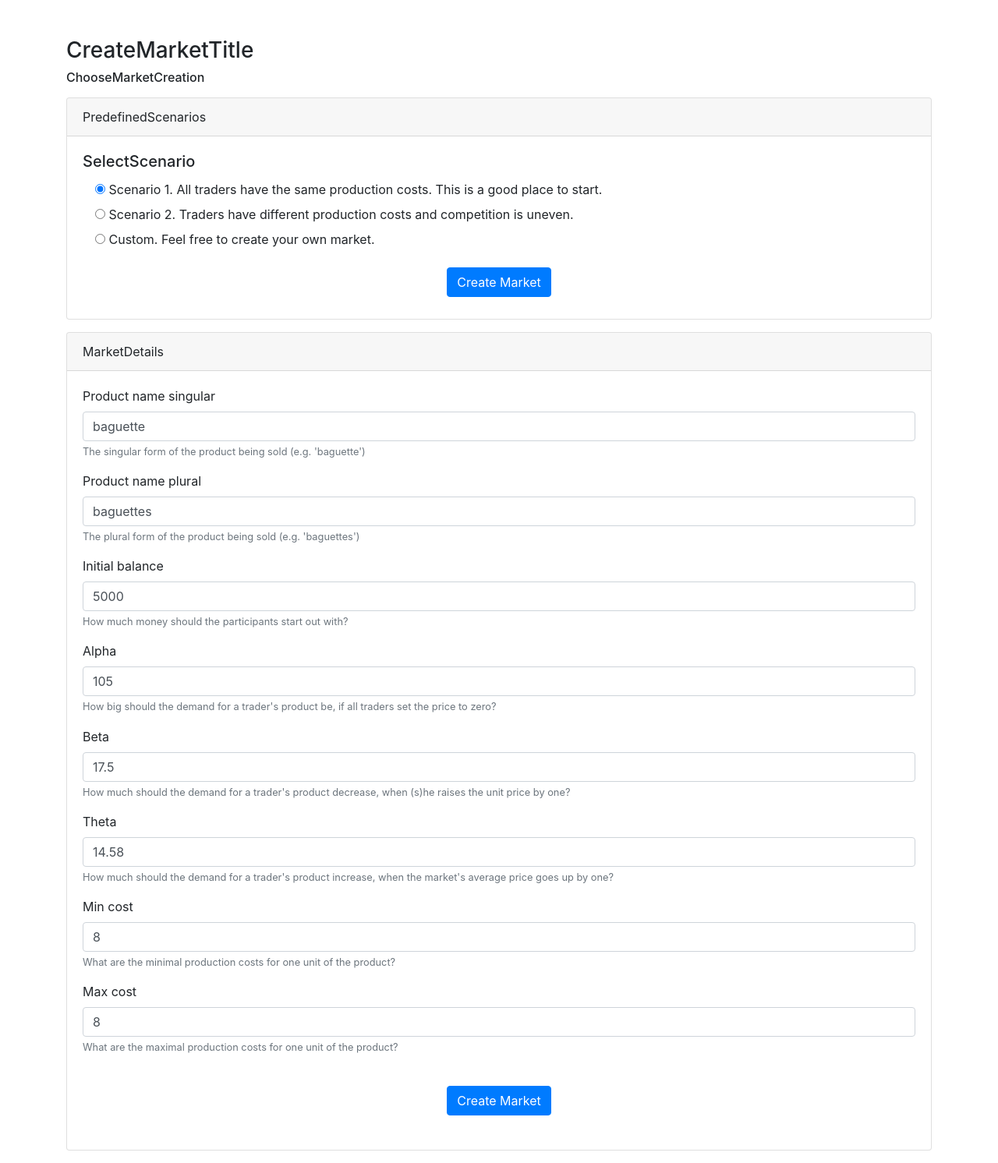
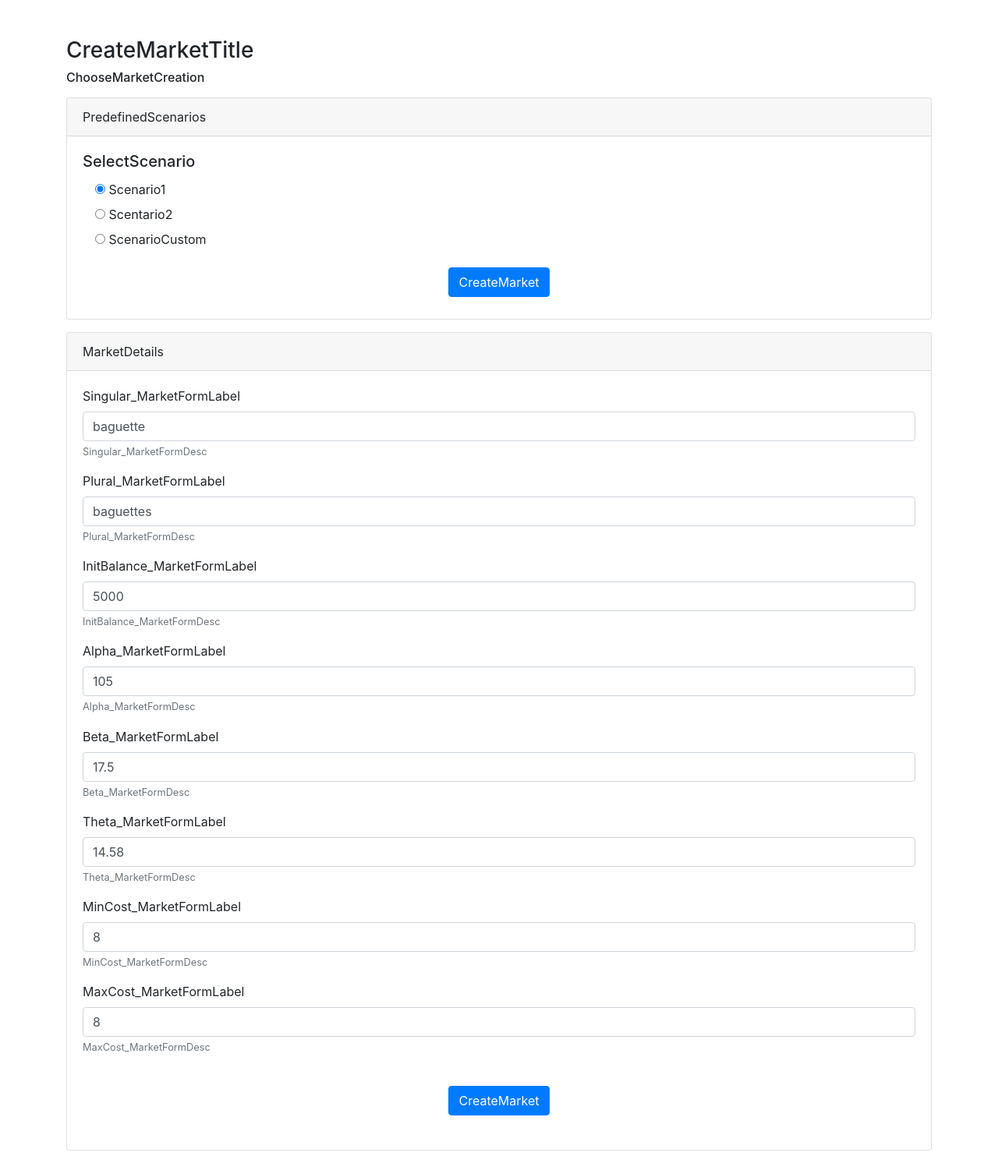
Before and after one commit to mschulzer/markedsspil, a Django app: page /create/ in a window 1280 px wide. Shown: the part 56-1548 px from the top of the page at 78% size. Run offline with Django 3.2, Linux system fonts and the light colour scheme; the visitor is signed in with stand-in values (Sample User, id 1); parts of the project's set-up code (start-up, migrations or seed data) failed here and were passed over; some libraries are stand-ins or nearby versions.

Commit message:
More translations

```diff
--- a/accounts/templates/registration/login.html
+++ b/accounts/templates/registration/login.html
@@ -5,11 +5,11 @@
 {% block title %}Log In{% endblock title %}
 
 {% block content %}
-<h2>{% translate 'LogIn' %}</h2>
+<h2>{% translate 'LogIn_Title' %}</h2>
 <form method="post">
     {% csrf_token %}
     {{ form|crispy }}
-    <button class="btn btn-primary" type="submit">{% translate 'LogIn' %}</button>
+    <button class="btn btn-primary" type="submit">{% translate 'LogIn_Title' %}</button>
 </form>
 <br>
 <p>{% translate 'ForgotPassword' %} <a href="{% url 'password_reset' %}">{% translate 'ResetPassword' %}</a></p>
--- a/accounts/templates/registration/signup.html
+++ b/accounts/templates/registration/signup.html
@@ -5,10 +5,10 @@
 {% block title %}Sign Up{% endblock title %}
 
 {% block content %}
-<h2>{% translate 'SignUp' %}</h2>
+<h2>{% translate 'SignUp_Title' %}</h2>
 <form method="post">
     {% csrf_token %}
     {{ form|crispy }}
-    <button class="btn btn-primary" type="submit">{% translate 'SignUp' %}</button>
+    <button class="btn btn-primary" type="submit">{% translate 'SignUp_Title' %}</button>
 </form>
 {% endblock content %}
--- a/config/settings.py
+++ b/config/settings.py
@@ -29,7 +29,7 @@ DEBUG = int(os.environ.get("DEBUG", default=0))
 ALLOWED_HOSTS = os.environ.get("DJANGO_ALLOWED_HOSTS").split(" ")
 
 # Where to find translation files
-LOCALE_PATHS = ( os.path.join(os.path.dirname(os.path.realpath(__name__)), 'market/locale'), )
+LOCALE_PATHS = ( os.path.join(os.path.dirname(os.path.realpath(__name__)), 'locale'), )
 
 # Application definition
 
--- a/market/forms.py
+++ b/market/forms.py
@@ -9,17 +9,24 @@ class MarketForm(forms.ModelForm):
         model = Market
         fields = ['product_name_singular', 'product_name_plural', 'initial_balance', 'alpha', 'beta', 'theta', 'min_cost', 'max_cost']
         help_texts = {
-            'product_name_singular': ("The singular form of the product being sold (e.g. 'baguette')"),
-            'product_name_plural': ("The plural form of the product being sold (e.g. 'baguettes')"),
-            'initial_balance': ("How much money should the participants start out with?"),
-            'alpha': ("How big should the demand for a trader's product be, if all traders set the price to zero?"),
-            'beta': ("How much should the demand for a trader's product decrease, when (s)he raises the unit price by one?"),
-            'theta':("How much should the demand for a trader's product increase, when the market's average price goes up by one?"),
-            'min_cost':("What are the minimal production costs for one unit of the product?"),
-            'max_cost': ("What are the maximal production costs for one unit of the product?")
+            'product_name_singular': _("Singular_MarketFormDesc"),
+            'product_name_plural': _("Plural_MarketFormDesc"),
+            'initial_balance': _("InitBalance_MarketFormDesc"),
+            'alpha': _("Alpha_MarketFormDesc"),
+            'beta': _("Beta_MarketFormDesc"),
+            'theta': _("Theta_MarketFormDesc"),
+            'min_cost': _("MinCost_MarketFormDesc"),
+            'max_cost': _("MaxCost_MarketFormDesc")
         }
         labels = {
-            'product_name_singluar': 'produktnavn (ental)'
+            'product_name_singular': _('Singular_MarketFormLabel'),
+            'product_name_plural': _('Plural_MarketFormLabel'),
+            'initial_balance': _('InitBalance_MarketFormLabel'),
+            'alpha': _('Alpha_MarketFormLabel'),
+            'beta': _('Beta_MarketFormLabel'),
+            'theta': _('Theta_MarketFormLabel'),
+            'min_cost': _('MinCost_MarketFormLabel'),
+            'max_cost': _('MaxCost_MarketFormLabel')
         }
 
     def clean(self):
@@ -82,16 +89,16 @@ class MarketUpdateForm(MarketForm):
         fields = ['product_name_singular','product_name_plural', 'alpha', 'beta', 'theta']
 
 class TraderForm(forms.ModelForm):
-    market_id = forms.CharField(max_length=16, label="Market ID", help_text='Enter the ID of the market you want to join')
+    market_id = forms.CharField(max_length=16, label=_("MarketUpdateForm_MarketID"), help_text=_('MarketUpdateForm_MarketIDDesc'))
 
     class Meta:
         model = Trader
         fields = ['name']
         labels = {
-            'name': ('Name'),
+            'name': _('MarketUpdateForm_Name'),
         }
         help_texts = {
-            'name': ('The name you choose here will be visible in the scoreboard for the participant in this market'),
+            'name': _('MarketUpdateForm_NameDesc'),
         }
 
     def clean_market_id(self):
--- a/market/templates/market/create.html
+++ b/market/templates/market/create.html
@@ -26,7 +26,7 @@
 		</form>
 
 		<div class="d-flex justify-content-center">
-		<input type="submit" value="Create Market" class="btn btn-primary my-2" form="create-market-form">
+		<input type="submit" value="{% translate "CreateMarket" %}" class="btn btn-primary my-2" form="create-market-form">
 		</div>
 	</div>
 </div>
@@ -39,7 +39,7 @@
 			{{ form|crispy }}
 		</form>
 		<div class="d-flex justify-content-center">
-			<input type="submit" value="Create Market" class="btn btn-primary my-4" form="create-market-form">
+			<input type="submit" value="{% translate "CreateMarket" %}" class="btn btn-primary my-4" form="create-market-form">
 		</div>
 	</div>
 </div>
--- a/market/templates/market/monitor.html
+++ b/market/templates/market/monitor.html
@@ -11,7 +11,7 @@
 
 <p>{% translate 'PlayersJoinWithLink' %}:</p>
 <input type="text" value="{{ request.get_host }}{% url 'market:join' %}?market_id={{ market.market_id }}" id="join_link" style="width:350px">
-<button class="btn btn-primary" onclick="copy_join_link()">Copy</button>
+<button class="btn btn-primary" onclick="copy_join_link()">{% translate 'Copy' %}</button>
 
 <table class="table table-striped table-responsive mt-4">
     <thead>
@@ -37,7 +37,7 @@
         </tr>
     </tbody>
 </table>
-<a class="btn btn-primary mb-5" href="{% url 'market:market_edit' market.market_id %}">Edit Market</a>
+<a class="btn btn-primary mb-5" href="{% url 'market:market_edit' market.market_id %}">{% translate 'EditMarket' %}</a>
 
 
 
--- a/market/templates/market/trader-table.html
+++ b/market/templates/market/trader-table.html
@@ -2,7 +2,7 @@
 
 {% if traders|length == 0 %}
     <i>
-        Waiting for the first player to join the market ...
+        {% translate 'WaitingForPlayer' %}
     </i>
 
 {% else %}
```
Also changed, not shown: accounts/templates/registration/login.html.py (deleted, +0 -18 lines), accounts/templates/registration/signup.html.py (deleted, +0 -14 lines), market/market_settings.py (+5 -3 lines), market/locale/da/LC_MESSAGES/django.po.
